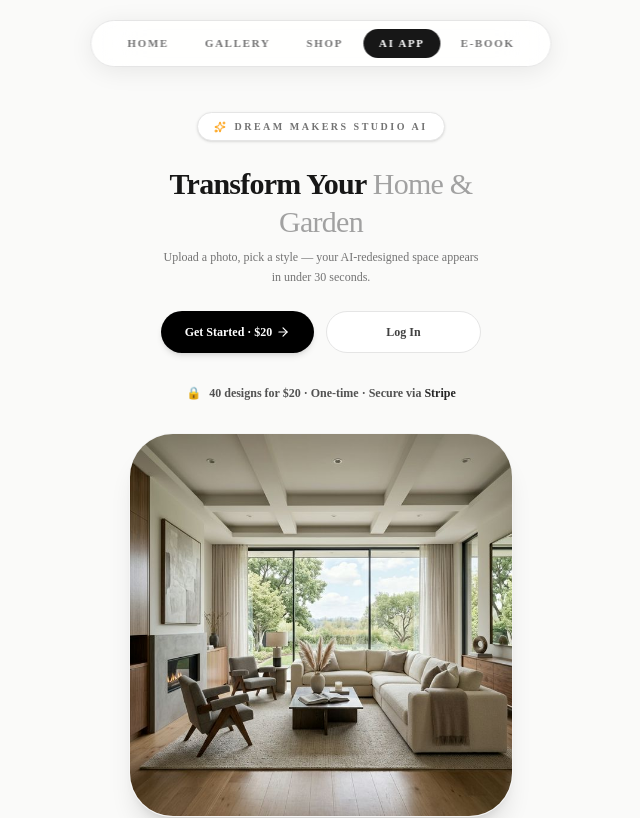
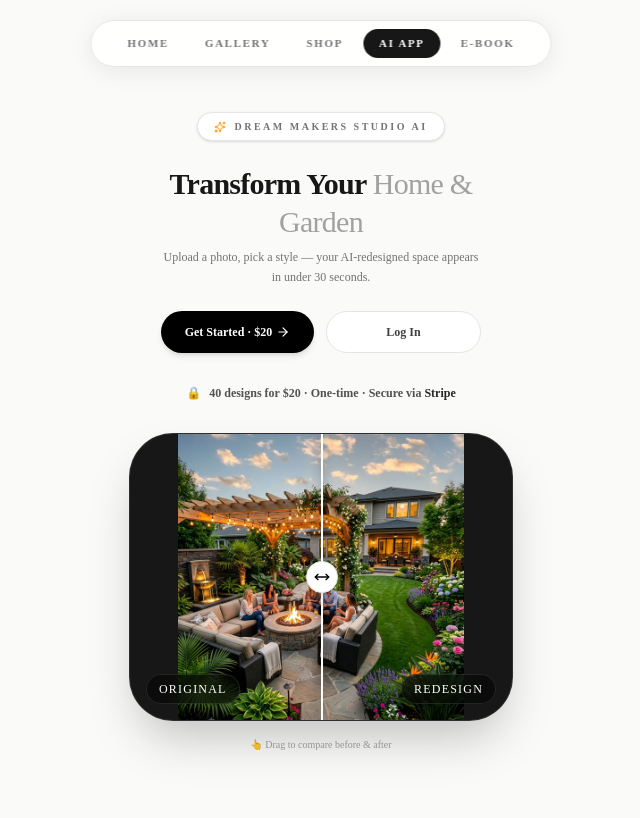
Before and after one commit to dreammakersstudio24-hub/dream-makers-studio, a Next.js app: page /app in a window 1280 px wide. Shown: the top 818 px of the page, without its empty margins (319-959 px from the left). Built offline with nearby package versions, Linux system fonts and the light colour scheme; no server answers.

Commit message:
Sales page: replace static image with interactive garden before/after CompareSlider

```diff
--- a/src/app/app/page.tsx
+++ b/src/app/app/page.tsx
@@ -2,6 +2,7 @@ import { createServerSupabaseClient } from '@/utils/supabase/server'
 import { redirect } from 'next/navigation'
 import Link from 'next/link'
 import { ArrowRight, Sparkles, Camera, Palette, Zap, Home, TreePine } from 'lucide-react'
+import { CompareSlider } from '@/components/CompareSlider'
 
 export const metadata = {
   title: 'AI Studio — Dream Makers Studio',
@@ -59,13 +60,15 @@ export default async function AppSalesPage() {
           <span>🔒</span>
           <span>40 designs for $20 · One-time · Secure via <span className="font-black text-neutral-800">Stripe</span></span>
         </div>
-        {/* Before/After Preview Image */}
-        <div className="w-full max-w-sm rounded-3xl overflow-hidden shadow-xl border border-neutral-100">
-          <img
-            src="/dashboard-interior.png"
-            alt="AI interior design transformation"
-            className="w-full h-auto object-cover"
+        {/* Interactive Before/After Garden Slider */}
+        <div className="w-full max-w-sm">
+          <CompareSlider
+            originalImage="/garden-before.jpg"
+            resultImage="/garden-after.jpg"
           />
+          <p className="text-center text-[10px] text-neutral-400 -mt-4 mb-2">
+            👆 Drag to compare before &amp; after
+          </p>
         </div>
 
       </section>
```
Also changed, not shown: public/garden-after.jpg (added), public/garden-before.jpg (added).
